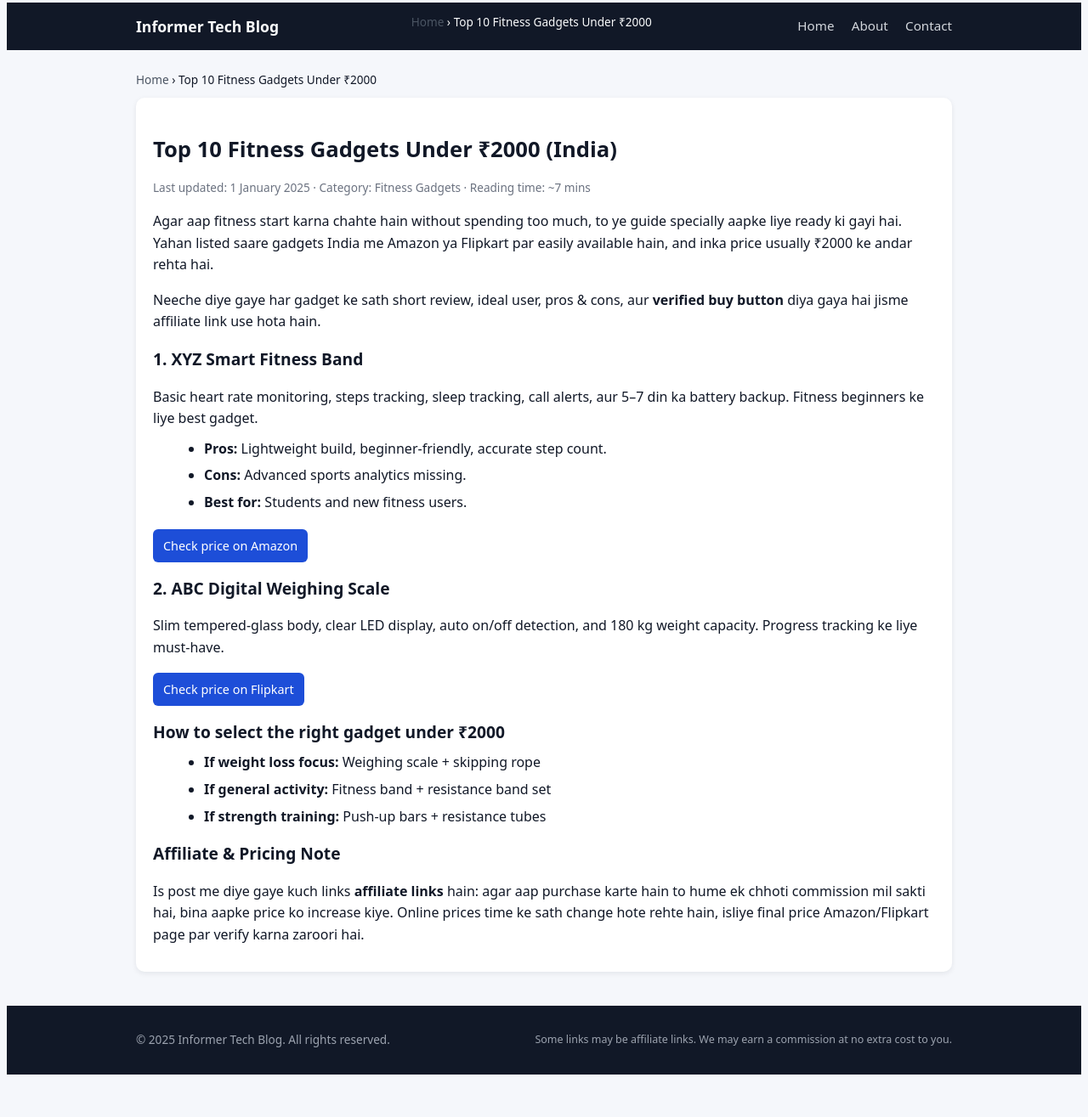
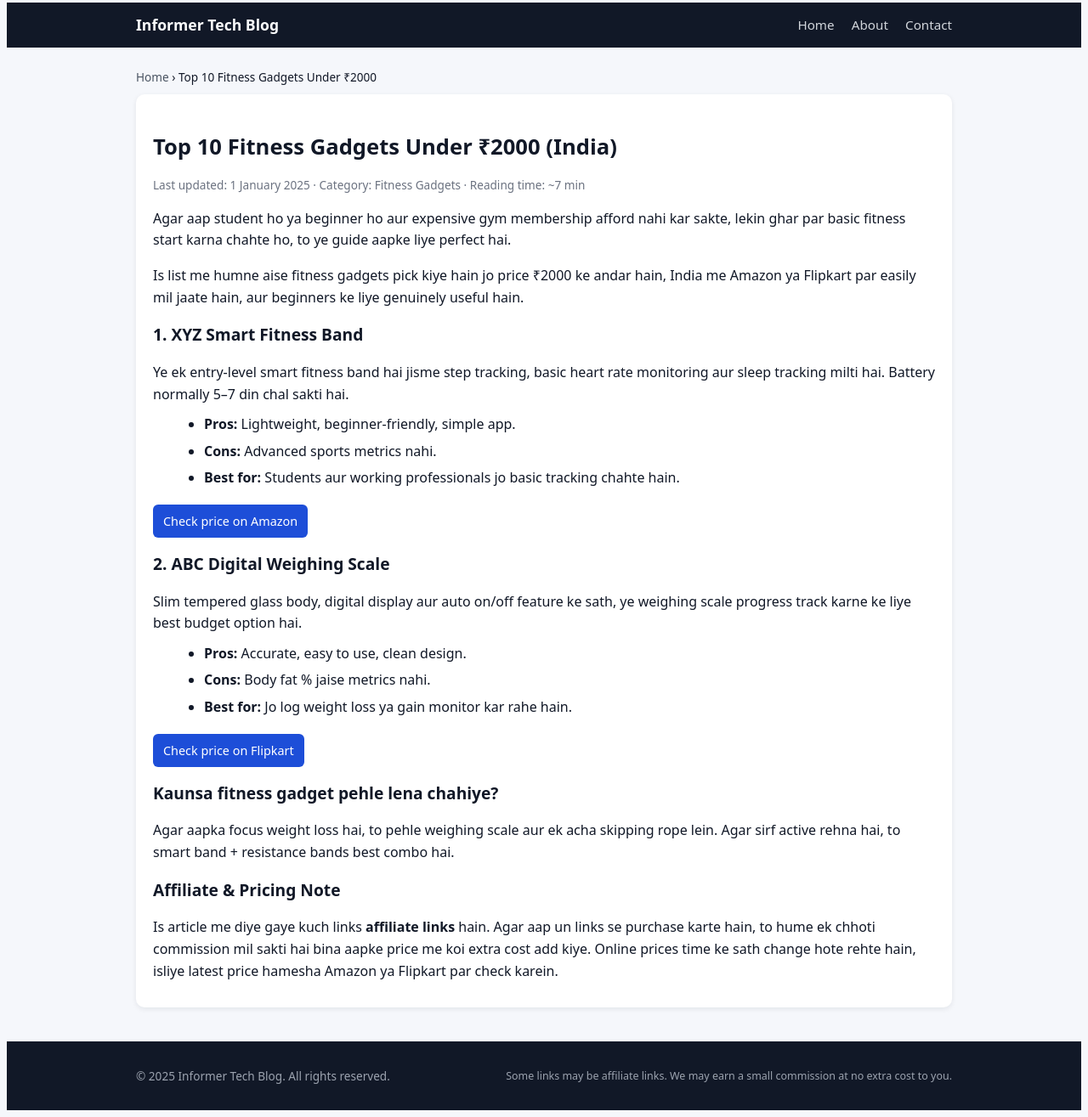
Before and after one commit to usersameer09-web/Informer-tech-blog, a plain HTML site: page src/posts/2025-01-01-top-10-fitness-gadgets-under-2000.html in a window 1280 px wide. Shown: the part 5-1320 px from the top of the page at 85% size. Before the commit the page ends 1278 px from the top, so only its background shows below. Drawn offline with Linux system fonts and the light colour scheme.

Commit message:
Update 2025-01-01-top-10-fitness-gadgets-under-2000.html

```diff
--- a/src/posts/2025-01-01-top-10-fitness-gadgets-under-2000.html
+++ b/src/posts/2025-01-01-top-10-fitness-gadgets-under-2000.html
@@ -4,38 +4,33 @@
   <!-- BASIC SEO -->
   <meta charset="UTF-8" />
   <title>Top 10 Fitness Gadgets Under ₹2000 (India) – Informer Tech Blog</title>
-  <meta name="description" content="Best fitness gadgets under ₹2000 for Indian users. Smart bands, weighing scales, resistance bands, skipping ropes and more, with Amazon & Flipkart links for convenience.">
+  <meta name="description" content="India ke liye budget-friendly top 10 fitness gadgets under ₹2000. Smart band, weighing scale, skipping rope aur resistance bands ek hi guide me.">
   <meta name="viewport" content="width=device-width, initial-scale=1" />
 
-  <!-- CANONICAL (VERY IMPORTANT) -->
+  <!-- CANONICAL -->
   <link rel="canonical" href="https://informer-tech-blog.netlify.app/posts/2025-01-01-top-10-fitness-gadgets-under-2000.html" />
 
   <!-- OPEN GRAPH -->
   <meta property="og:title" content="Top 10 Fitness Gadgets Under ₹2000 (India)" />
-  <meta property="og:description" content="Best budget-friendly fitness gadgets under ₹2000 for Indian buyers. Featuring smart bands, digital weighing scales, resistance bands and more." />
+  <meta property="og:description" content="Best budget-friendly fitness gadgets under ₹2000 for Indian buyers. Smart bands, digital weighing scales, resistance bands and more." />
   <meta property="og:type" content="article" />
   <meta property="og:url" content="https://informer-tech-blog.netlify.app/posts/2025-01-01-top-10-fitness-gadgets-under-2000.html" />
   <meta property="og:image" content="https://informer-tech-blog.netlify.app/assets/images/fitness-gadgets-cover.jpg" />
 
-  <!-- TWITTER CARDS -->
+  <!-- TWITTER (OPTIONAL) -->
   <meta name="twitter:card" content="summary_large_image" />
   <meta name="twitter:title" content="Top 10 Fitness Gadgets Under ₹2000 (India)" />
-  <meta name="twitter:description" content="Best budget fitness gadgets for active lifestyle under ₹2000. Smart picks with buying recommendations and affiliate links." />
+  <meta name="twitter:description" content="Top 10 budget fitness gadgets under ₹2000 with smart picks for Indian users." />
   <meta name="twitter:image" content="https://informer-tech-blog.netlify.app/assets/images/fitness-gadgets-cover.jpg" />
 
   <link rel="stylesheet" href="/assets/css/main.css" />
 </head>
 <body>
-  <!-- HEADER -->
   <header class="site-header">
     <div class="container header-inner">
       <div class="logo">
         <a href="/">Informer Tech Blog</a>
       </div>
-      <nav class="breadcrumb">
-    <a href="/">Home</a> ›
-    <span>Top 10 Fitness Gadgets Under ₹2000</span>
-  </nav>
       <nav class="main-nav">
         <a href="/">Home</a>
         <a href="/about.html">About</a>
@@ -44,9 +39,7 @@
     </div>
   </header>
 
-  <!-- MAIN CONTENT -->
   <main class="container page">
-    <!-- Breadcrumb -->
     <nav class="breadcrumb">
       <a href="/">Home</a> ›
       <span>Top 10 Fitness Gadgets Under ₹2000</span>
@@ -55,81 +48,79 @@
     <article>
       <h1>Top 10 Fitness Gadgets Under ₹2000 (India)</h1>
       <p class="post-meta-line">
-        Last updated: 1 January 2025 · Category: Fitness Gadgets · Reading time: ~7 mins
-      </p>
-
-      <!-- INTRO -->
-      <p>
-        Agar aap fitness start karna chahte hain without spending too much,
-        to ye guide specially aapke liye ready ki gayi hai.
-        Yahan listed saare gadgets India me Amazon ya Flipkart par easily available hain,
-        and inka price usually ₹2000 ke andar rehta hai.
+        Last updated: 1 January 2025 · Category: Fitness Gadgets · Reading time: ~7 min
       </p>
 
       <p>
-        Neeche diye gaye har gadget ke sath short review, ideal user, pros & cons,
-        aur <strong>verified buy button</strong> diya gaya hai jisme affiliate link use hota hain.
+        Agar aap student ho ya beginner ho aur expensive gym membership afford nahi kar sakte,
+        lekin ghar par basic fitness start karna chahte ho, to ye guide aapke liye perfect hai.
       </p>
 
-      <!-- 1 -->
+      <p>
+        Is list me humne aise fitness gadgets pick kiye hain jo price ₹2000 ke andar hain,
+        India me Amazon ya Flipkart par easily mil jaate hain, aur beginners ke liye genuinely useful hain.
+      </p>
+
+      <!-- PRODUCT 1 -->
       <h2>1. XYZ Smart Fitness Band</h2>
       <p>
-        Basic heart rate monitoring, steps tracking, sleep tracking, call alerts,
-        aur 5–7 din ka battery backup. Fitness beginners ke liye best gadget.
+        Ye ek entry-level smart fitness band hai jisme step tracking, basic heart rate monitoring
+        aur sleep tracking milti hai. Battery normally 5–7 din chal sakti hai.
       </p>
       <ul>
-        <li><strong>Pros:</strong> Lightweight build, beginner-friendly, accurate step count.</li>
-        <li><strong>Cons:</strong> Advanced sports analytics missing.</li>
-        <li><strong>Best for:</strong> Students and new fitness users.</li>
+        <li><strong>Pros:</strong> Lightweight, beginner-friendly, simple app.</li>
+        <li><strong>Cons:</strong> Advanced sports metrics nahi.</li>
+        <li><strong>Best for:</strong> Students aur working professionals jo basic tracking chahte hain.</li>
       </ul>
       <a class="buy-button"
-        href="https://amazon.in/your-affiliate-link-here"
-        target="_blank"
-        rel="nofollow sponsored">
+         href="https://www.amazon.in/YOUR-AFFILIATE_LINK_1"
+         target="_blank"
+         rel="nofollow sponsored">
         Check price on Amazon
       </a>
 
-      <!-- 2 -->
+      <!-- PRODUCT 2 -->
       <h2>2. ABC Digital Weighing Scale</h2>
       <p>
-        Slim tempered-glass body, clear LED display, auto on/off detection,
-        and 180 kg weight capacity. Progress tracking ke liye must-have.
+        Slim tempered glass body, digital display aur auto on/off feature ke sath,
+        ye weighing scale progress track karne ke liye best budget option hai.
       </p>
+      <ul>
+        <li><strong>Pros:</strong> Accurate, easy to use, clean design.</li>
+        <li><strong>Cons:</strong> Body fat % jaise metrics nahi.</li>
+        <li><strong>Best for:</strong> Jo log weight loss ya gain monitor kar rahe hain.</li>
+      </ul>
       <a class="buy-button"
-        href="https://flipkart.com/your-affiliate-link-here"
-        target="_blank"
-        rel="nofollow sponsored">
+         href="https://www.flipkart.com/YOUR_AFFILIATE_LINK_2"
+         target="_blank"
+         rel="nofollow sponsored">
         Check price on Flipkart
       </a>
 
-      <!-- Repeat items 3 to 10 same pattern -->
+      <!-- PRODUCTS 3–10: SAME PATTERN COPY-PASTE KARNA HAI -->
 
-      <!-- GUIDE -->
-      <h2>How to select the right gadget under ₹2000</h2>
-      <ul>
-        <li><strong>If weight loss focus:</strong> Weighing scale + skipping rope</li>
-        <li><strong>If general activity:</strong> Fitness band + resistance band set</li>
-        <li><strong>If strength training:</strong> Push-up bars + resistance tubes</li>
-      </ul>
+      <h2>Kaunsa fitness gadget pehle lena chahiye?</h2>
+      <p>
+        Agar aapka focus weight loss hai, to pehle weighing scale aur ek acha skipping rope lein.
+        Agar sirf active rehna hai, to smart band + resistance bands best combo hai.
+      </p>
 
-      <!-- DISCLAIMER -->
       <h2>Affiliate & Pricing Note</h2>
       <p>
-        Is post me diye gaye kuch links <strong>affiliate links</strong> hain:
-        agar aap purchase karte hain to hume ek chhoti commission mil sakti hai,
-        bina aapke price ko increase kiye.
+        Is article me diye gaye kuch links <strong>affiliate links</strong> hain.
+        Agar aap un links se purchase karte hain, to hume ek chhoti commission mil sakti hai
+        bina aapke price me koi extra cost add kiye.
         Online prices time ke sath change hote rehte hain,
-        isliye final price Amazon/Flipkart page par verify karna zaroori hai.
+        isliye latest price hamesha Amazon ya Flipkart par check karein.
       </p>
     </article>
   </main>
 
-  <!-- FOOTER -->
   <footer class="site-footer">
     <div class="container footer-inner">
       <p>© 2025 Informer Tech Blog. All rights reserved.</p>
       <p class="footer-small">
-        Some links may be affiliate links. We may earn a commission at no extra cost to you.
+        Some links may be affiliate links. We may earn a small commission at no extra cost to you.
       </p>
     </div>
   </footer>
```
